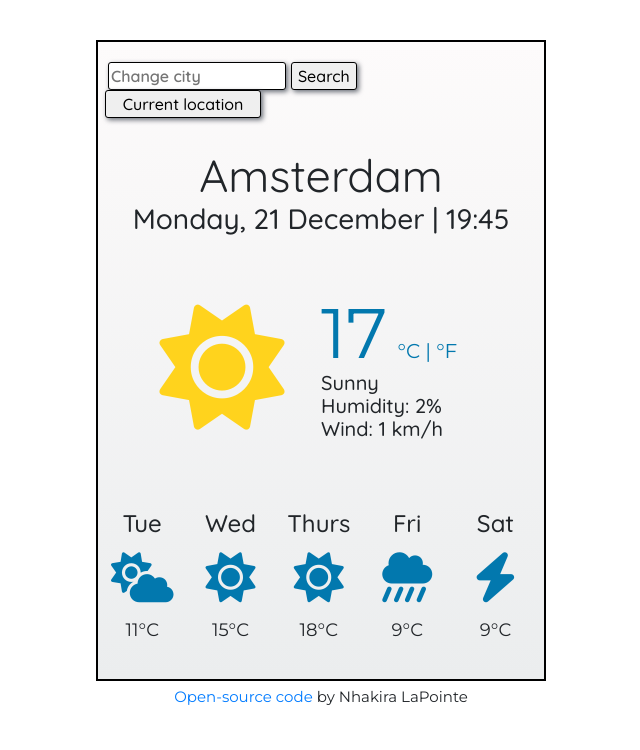
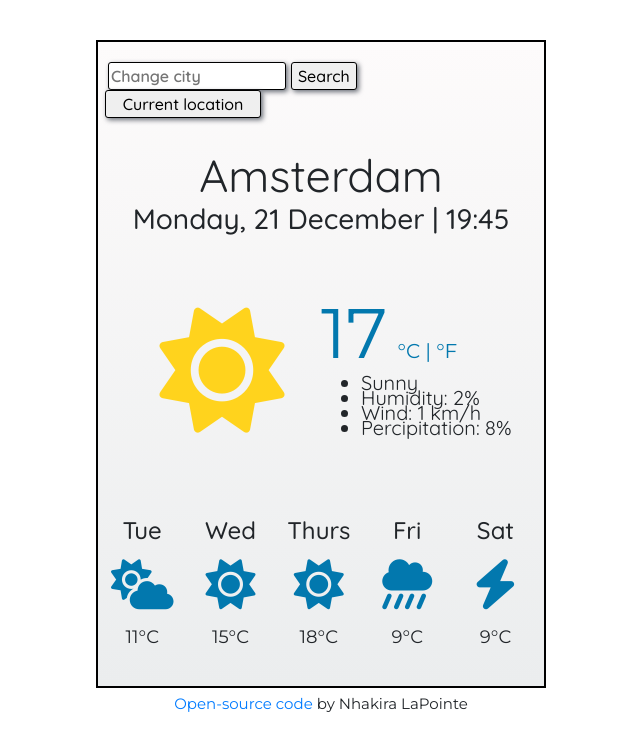
Before and after one commit to NLaPointe21/weather-app, a plain HTML site: page index.html in a window 1280 px wide. Shown: the whole page, without its empty margins (319-959 px from the left). Drawn offline with nearby package versions, Linux system fonts and the light colour scheme.

Commit message:
Organized HTML - Added <ul>

```diff
--- a/index.html
+++ b/index.html
@@ -3,6 +3,7 @@
   <head>
     <meta charset="UTF-8" />
     <meta name="viewport" content="width=device-width, initial-scale=1.0" />
+
 <!------------------ Font Awesome Link ----------------->
     <script
       src="https://kit.fontawesome.com/f2296357eb.js"
@@ -20,13 +21,14 @@
       rel="stylesheet"
       href="https://cdn.jsdelivr.net/npm/bootstrap@4.5.3/dist/css/bootstrap.min.css"
       integrity="sha384-TX8t27EcRE3e/ihU7zmQxVncDAy5uIKz4rEkgIXeMed4M0jlfIDPvg6uqKI2xXr2"
-      crossorigin="anonymous"
-    />
+      crossorigin="anonymous"/>
+
 <!----------------------axios CDN------------------------>
 <script src="https://cdn.jsdelivr.net/npm/axios/dist/axios.min.js"></script>
+
 <!------------------------- CSS ------------------------->
      <link rel="stylesheet" href="src/styles.css" />
-    <title> SheCodes Weather App</title>
+    <title>SheCodes Weather App</title>
   </head>
 
   <body>
@@ -37,20 +39,34 @@
         <input type="button" value="Current location" class="current-location">
       </form>
 
-
       <h2>Amsterdam</h2>
       <h3 class="date-time">Monday, 23 November 00:00</h3>
 
       <div class="container current-day">
         <div class="row">
-          <div class="col-6 current-day-icon-div"><i class="current-day-icon fas fa-sun"></i></div>
+          <div class="col-6 current-day-icon-div">
+            <i class="current-day-icon fas fa-sun"></i>
+          </div>
           <div class="col-6 current-day-div">
             <h1>
               <span id="current-temp">17</span><span class="metric-units">°C</span><span class="unit-divider">|</span><span class="imperial-units">°F</span>
             </h1>
-            <h5 class="weather-description">Sunny</h5>
-            <h5>Humidity: <span  class="humidity">2</span>%</h5>
-            <h5>Wind: <span class="wind">1</span><span> km/h</span></h5>
+            <ul>
+              <li class="weather-description">
+                Sunny
+              </li>
+              <li>
+                Humidity: <span class="humidity">2</span>%
+              </li>
+              <li>
+                Wind: <span class="wind">1</span><span> km/h
+              </li>
+              <li>
+                Percipitation: 8%
+              </li>
+            </ul>
+
+            <h5></span></h5>
           </div>
         </div>
       </div>
--- a/src/styles.css
+++ b/src/styles.css
@@ -27,7 +27,7 @@ h4 {
   margin: 0;
 }
 
-h5 {
+li {
   font-family: "Quicksand", sans-serif;
   font-size: 20px;
   line-height: 0.75;
@@ -42,9 +42,10 @@ p {
 }
 
 .body {
+  /* Night */
+  /* background-image: linear-gradient(to top, #09203f 0%, #537895 100%); */
+  /* Day */
   background-image: linear-gradient(#fdfbfb 0%, #ebedee 100%);
-  /* 120deg, */
-  /* background-image: linear-gradient(to top, #e6e9f0 0%, #eef1f5 100%); */
   border: 2px solid black;
   margin-top: 40px;
   padding: 20px 0 20px 0;
```
